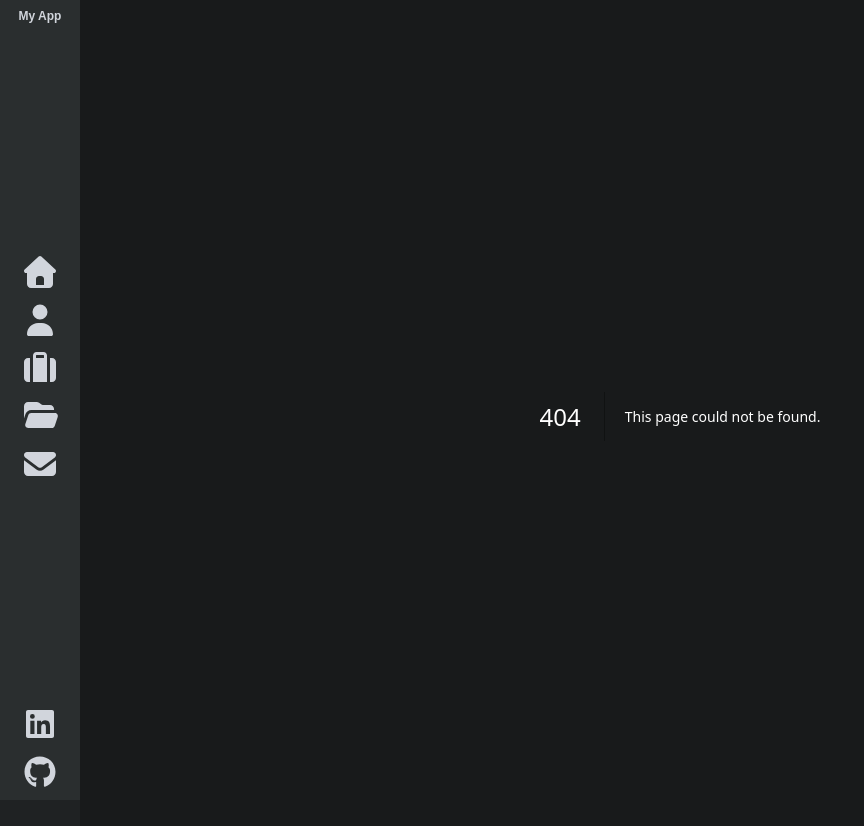
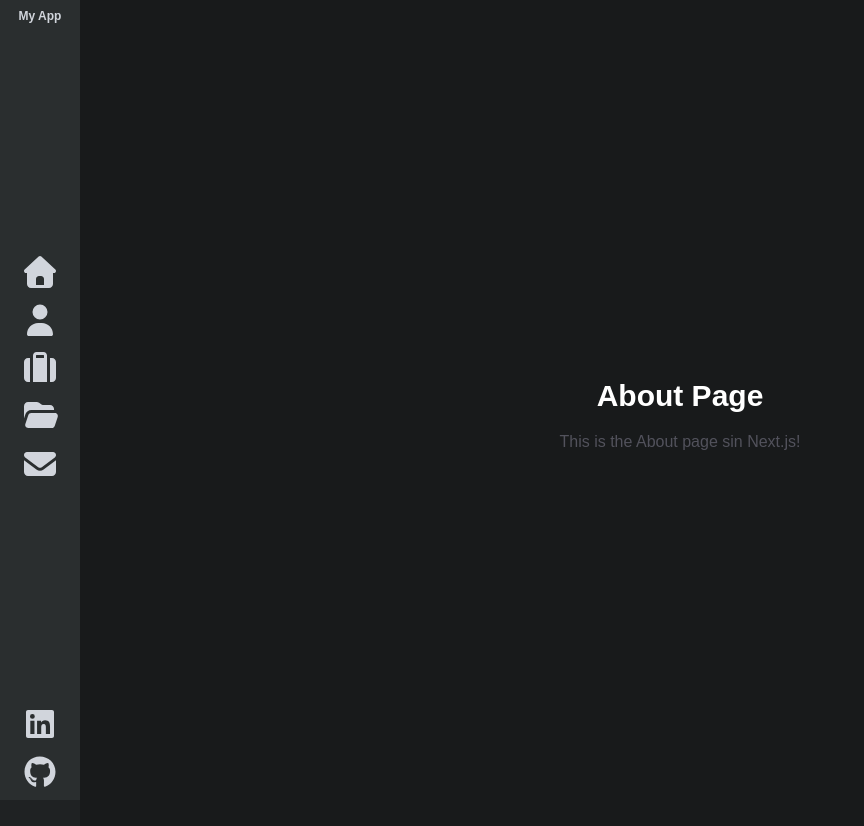
Before and after one commit to damianmore/personal-portfolio-website, a Next.js app in the folder portfolio-app/: page /contact in a window 1280 px wide. Before the commit this address had no page. Shown: the top 826 px of the page, without its empty margins (0-864 px from the left). Built offline with nearby package versions, Linux system fonts and the light colour scheme.

Commit message:
planned contact page

```diff
--- /dev/null
+++ b/portfolio-app/app/contact/page.tsx
@@ -0,0 +1,10 @@
+export default function ContactPage() {
+  return (
+    <main className="min-h-screen flex flex-col items-center justify-center">
+      <h1 className="text-3xl font-semibold">About Page</h1>
+      <p className="text-zinc-600 dark:text-zinc-400 mt-4">
+        This is the About page sin Next.js!
+      </p>
+    </main>
+  )
+};
```
